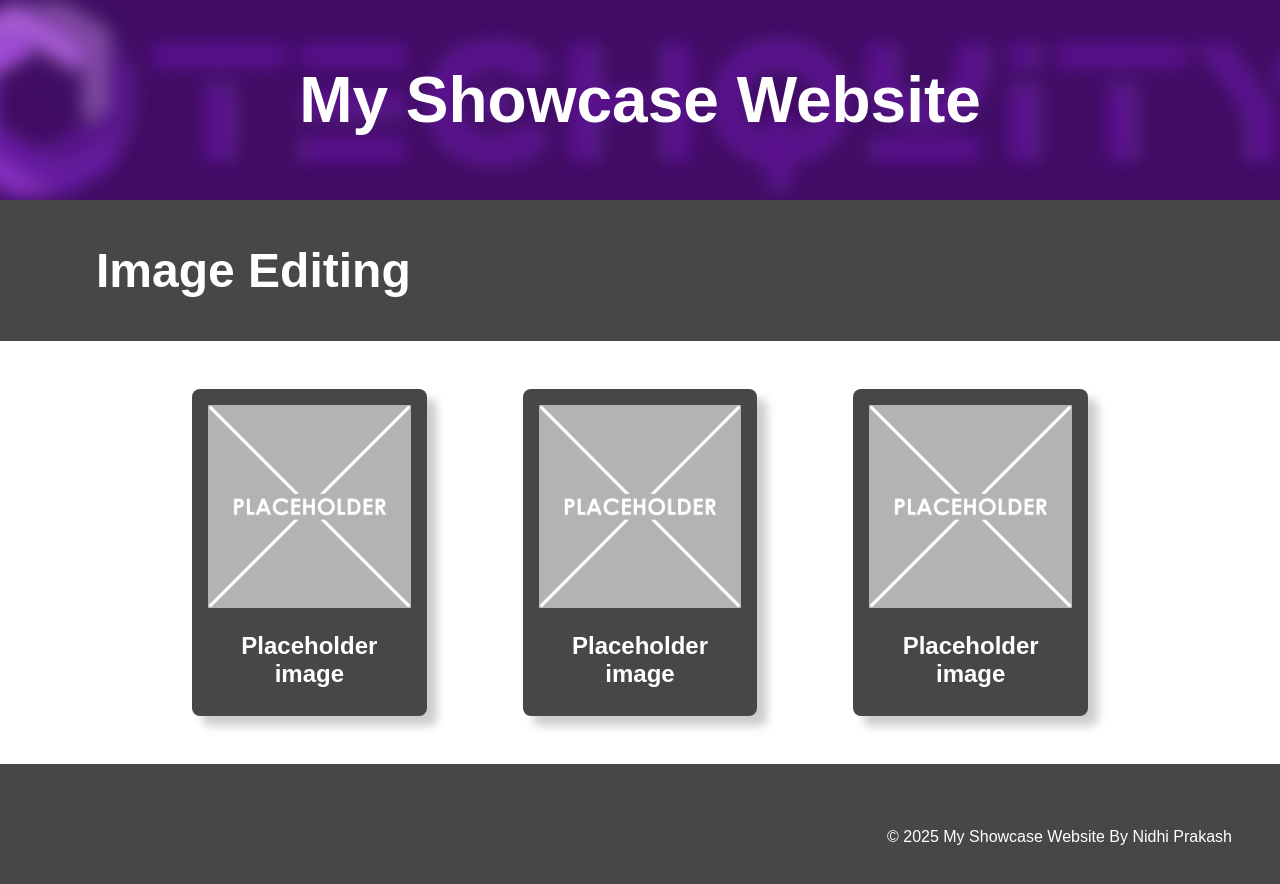
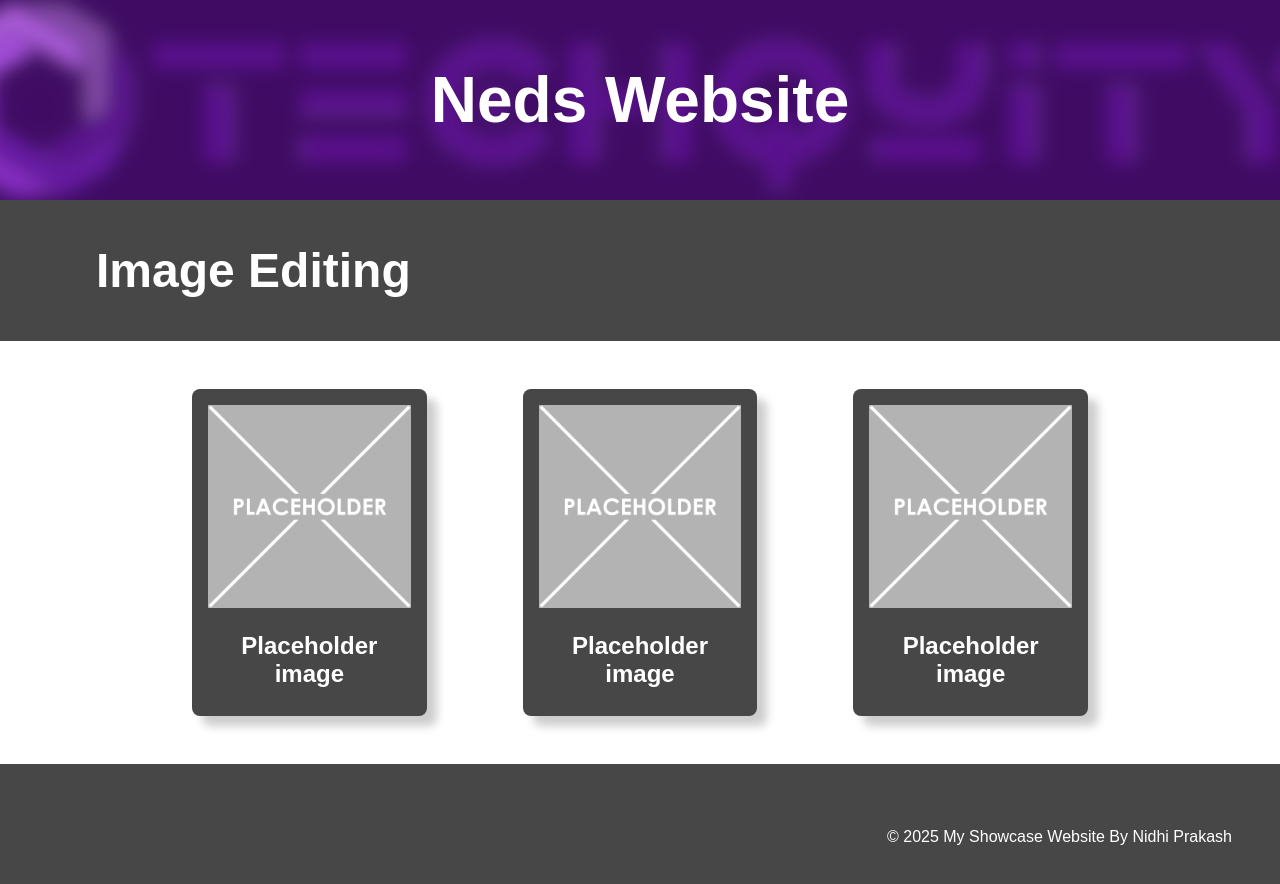
Before and after one commit to mikehunt26/MyYear10Website, a plain HTML site: page index.html in a window 1280 px wide. Drawn offline with Linux system fonts and the light colour scheme.

Commit message:
changed the name

```diff
--- a/index.html
+++ b/index.html
@@ -12,7 +12,7 @@
 
     <!-- The Hero Section -------------------------------------------------------------------------------------- -->
     <section class="hero">
-        <div class="hero-text">My Showcase Website</div>
+        <div class="hero-text">Neds Website</div>
     </section>
 
 <!-- Topic one ------------------------------------------------------------------------------------------------- -->
```
